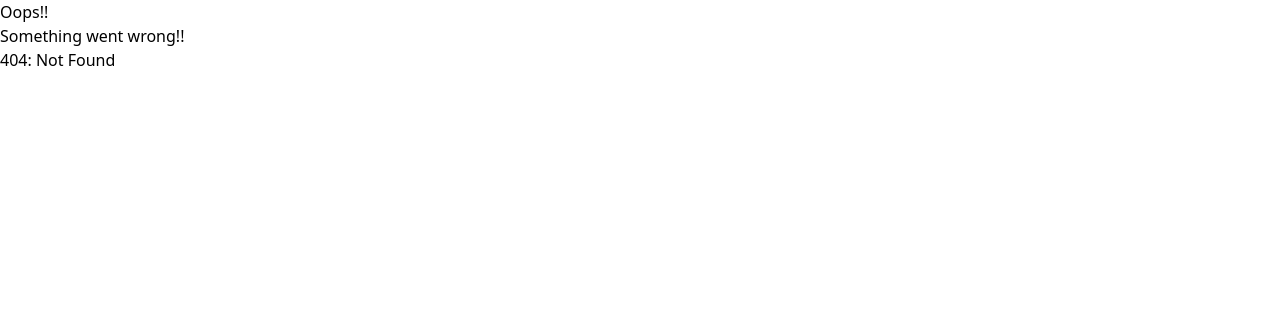
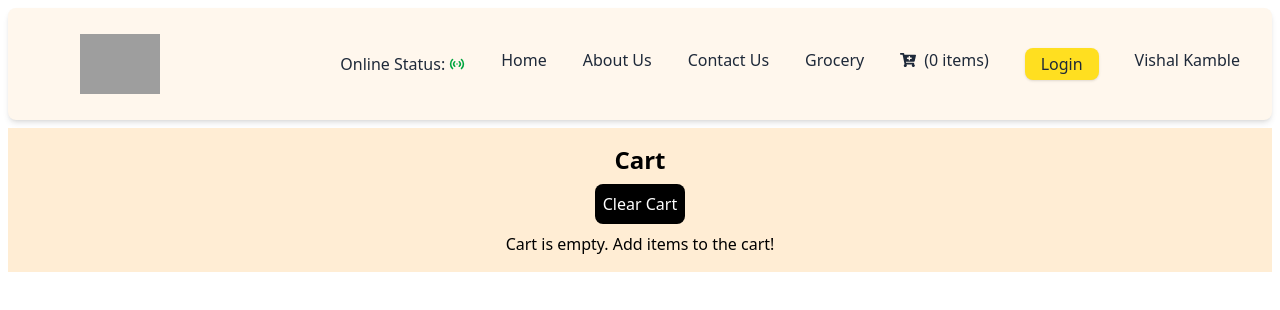
Before and after one commit to vishalkamble95/React-project, a React (Vite) app: page /cart in a window 1280 px wide. Before the commit this address had no page. Shown: the top 310 px of the page. Built offline with nearby package versions, Linux system fonts and the light colour scheme; grey boxes are pictures that could not be loaded.

Commit message:
add redux store

```diff
--- a/package.json
+++ b/package.json
@@ -22,9 +22,11 @@
   },
   "homepage": "https://github.com/vishalkamble95/React-project#readme",
   "dependencies": {
+    "@reduxjs/toolkit": "^2.5.1",
     "react": "^19.0.0",
     "react-dom": "^19.0.0",
     "react-icons": "^5.4.0",
+    "react-redux": "^9.2.0",
     "react-router-dom": "^6.29.0"
   },
   "devDependencies": {
--- /dev/null
+++ b/src/components/Cart.js
@@ -0,0 +1,29 @@
+import { useSelector, useDispatch } from "react-redux";
+import ItemList from "./ItemList";
+import { clearCart } from "../utils/cartSlice";
+
+const Cart = () => {
+  const cartItems = useSelector((store) => store.cart.items);
+  const dispatch = useDispatch();
+  const handleClearCart = () => {
+    dispatch(clearCart());
+  };
+  return (
+    <div className="text-center m-2 p-4 bg-orange-100">
+      <h1 className="text-2xl font-bold">Cart</h1>
+      <div className="w-6/12 m-auto">
+        <button
+          className="p-2 m-2 bg-black text-white rounded-lg cursor-pointer"
+          onClick={handleClearCart}
+        >
+          Clear Cart
+        </button>
+        {cartItems.length === 0 && (
+          <h1>Cart is empty. Add items to the cart!</h1>
+        )}
+        <ItemList items={cartItems} />
+      </div>
+    </div>
+  );
+};
+export default Cart;
--- a/src/components/Header.js
+++ b/src/components/Header.js
@@ -1,13 +1,14 @@
 import { FaCartPlus } from "react-icons/fa";
+import { HiStatusOnline } from "react-icons/hi";
+import { HiStatusOffline } from "react-icons/hi";
 
-import { LOGO_URL } from "../utils/constants";
 import { useState, useContext } from "react";
 import { Link } from "react-router-dom";
+import { LOGO_URL } from "../utils/constants";
 import useOnlineStatus from "../utils/useOnlineStatus";
 import UserContext from "../utils/UserContext";
 
-import { HiStatusOnline } from "react-icons/hi";
-import { HiStatusOffline } from "react-icons/hi";
+import { useSelector } from "react-redux";
 
 const Header = () => {
   const [btnNameReact, setBtnNameReact] = useState("Login");
@@ -15,6 +16,9 @@ const Header = () => {
   const onlineStatus = useOnlineStatus();
 
   const { user } = useContext(UserContext);
+
+  const cartItems = useSelector((store) => store.cart.items);
+  console.log(cartItems);
 
   return (
     <div className="flex justify-between items-center bg-orange-50 shadow-md p-4 m-2 rounded-lg">
@@ -26,7 +30,7 @@ const Header = () => {
         />
       </div>
       <div className="flex items-center">
-        <ul className="flex gap-4 text-gray-800 font-medium">
+        <ul className="flex gap-1 text-gray-800 font-medium">
           <li className="flex items-center px-4">
             Online Status:{" "}
             {onlineStatus ? (
@@ -48,8 +52,11 @@ const Header = () => {
             <Link to="/grocery">Grocery</Link>
           </li>
           <li className="px-4 hover:text-red-500 transition-all">
-            <FaCartPlus />
-            Cart
+            <Link to="/cart">
+              <div className="flex items-center">
+                <FaCartPlus className="mr-2" />({cartItems.length} items)
+              </div>
+            </Link>
           </li>
           <li className="px-4">
             <button
@@ -63,9 +70,7 @@ const Header = () => {
               {btnNameReact}
             </button>
           </li>
-          <li className="px-4 hover:text-red-500 transition-all">
-            {user}
-          </li>
+          <li className="px-4 hover:text-red-500 transition-all">{user}</li>
         </ul>
       </div>
     </div>
--- a/src/components/ItemList.js
+++ b/src/components/ItemList.js
@@ -1,6 +1,13 @@
 import { CDN_URL } from "../utils/constants";
+import { useDispatch } from "react-redux";
+import { addItem } from "../utils/cartSlice";
 
 const ItemList = ({ items }) => {
+  const dispatch = useDispatch();
+
+  const handleAddItem = (item) => {
+    dispatch(addItem(item));
+  };
   return (
     <div>
       {items.map((item) => (
@@ -25,7 +32,10 @@ const ItemList = ({ items }) => {
             </p>
           </div>
           <div className="w-3/12 relative">
-            <button className="absolute bottom-2 right-2 p-2 bg-green-500 hover:bg-green-600 text-white text-sm font-semibold rounded-lg shadow-md cursor-pointer">
+            <button
+              className="absolute bottom-2 right-2 p-2 bg-green-500 hover:bg-green-600 text-white text-sm font-semibold rounded-lg shadow-md cursor-pointer"
+              onClick={() => handleAddItem(item)}
+            >
               Add +
             </button>
             <img
--- /dev/null
+++ b/src/utils/appStore.js
@@ -0,0 +1,10 @@
+import { configureStore } from "@reduxjs/toolkit";
+import cartReducer from "./cartSlice";
+
+const appStore = configureStore({
+  reducer: {
+    cart: cartReducer,
+  },
+});
+
+export default appStore;
--- /dev/null
+++ b/src/utils/cartSlice.js
@@ -0,0 +1,23 @@
+import { createSlice } from "@reduxjs/toolkit";
+
+const cartSlice = createSlice({
+  name: "cart",
+  initialState: {
+    items: [],
+  },
+  reducers: {
+    addItem: (state, action) => {
+      state.items.push(action.payload);
+    },
+    removeItem: (state, action) => {
+      state.items.pop();
+    },
+    clearCart: (state) => {
+      state.items.length = 0;
+    },
+  },
+});
+
+export const { addItem, removeItem, clearCart } = cartSlice.actions;
+
+export default cartSlice.reducer;
```
Also changed, not shown: src/App.js (+9 -0 lines), 1 other file (tests, documents, lock files or other folders).
